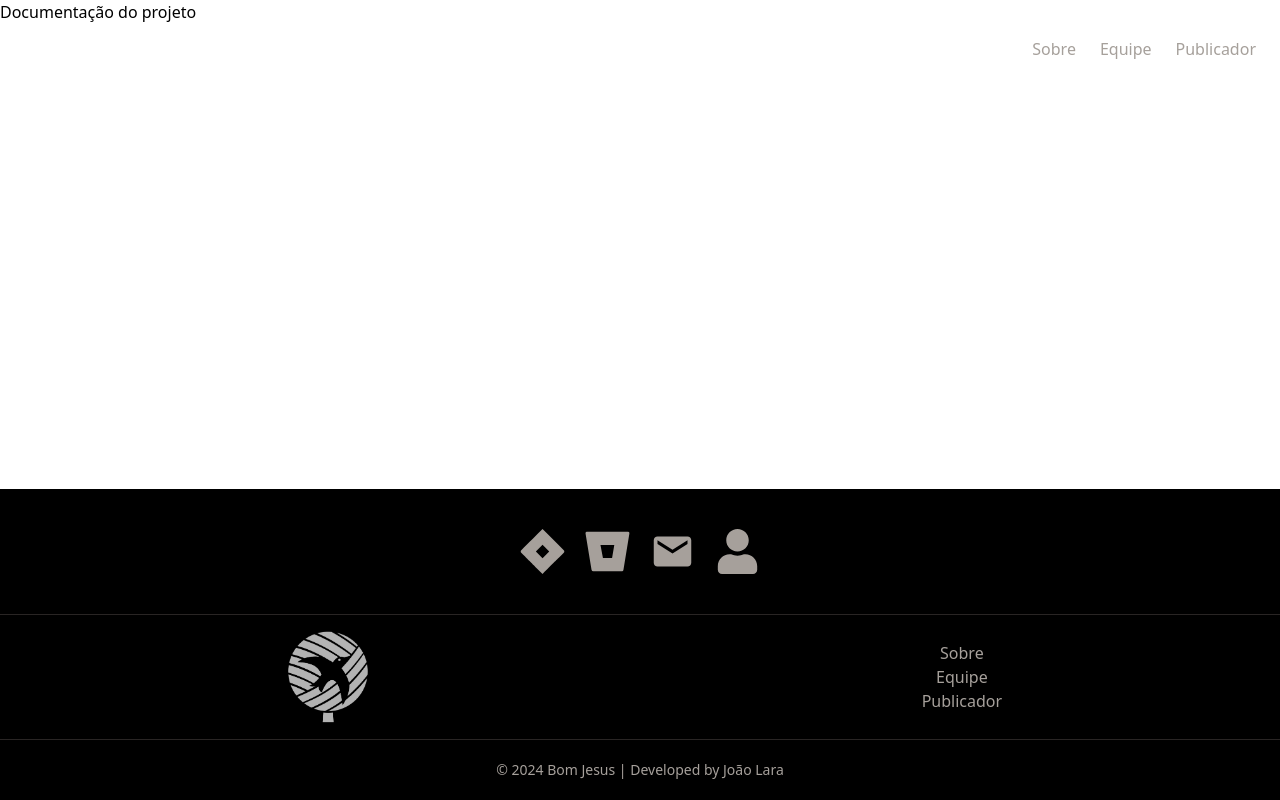
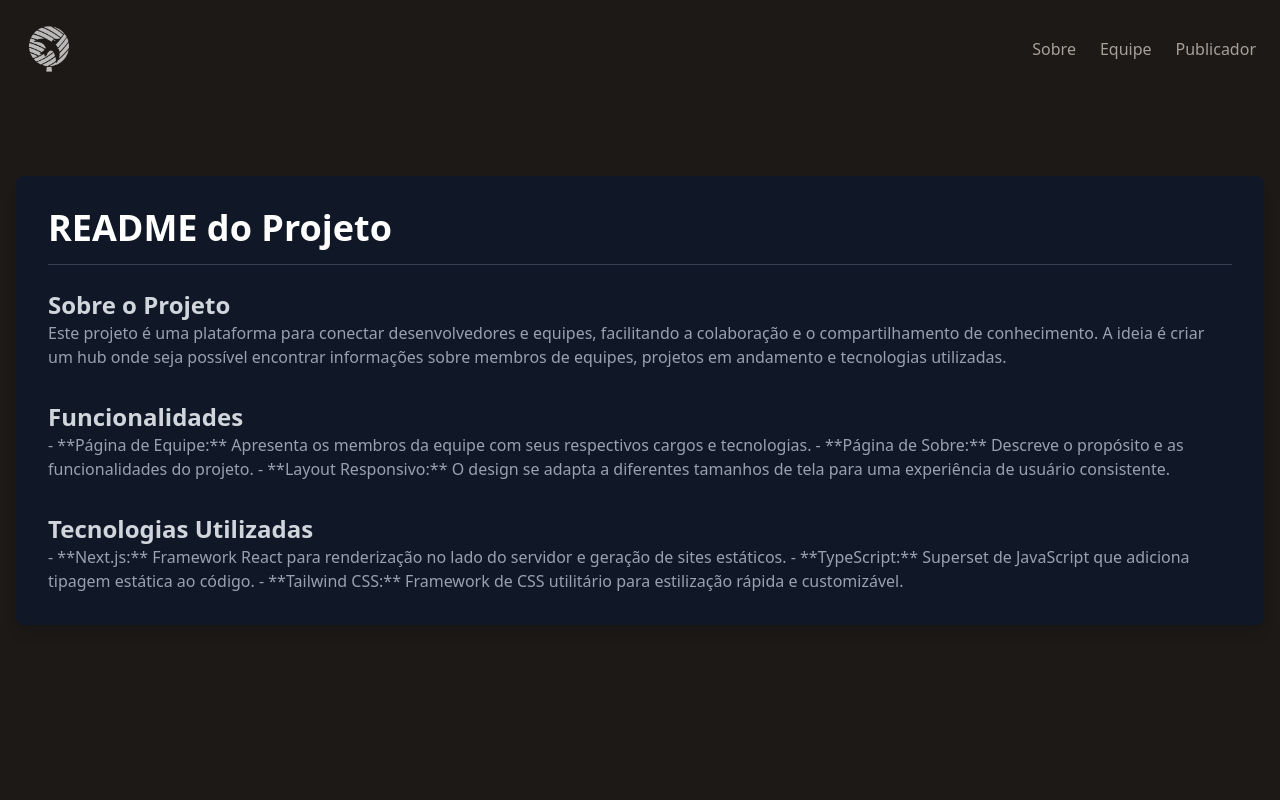
Before and after one commit to joaovlara/team-dev-hub, a Next.js app: page /about in a window 1280 px wide. Shown: the top 800 px of the page. Built offline with nearby package versions, Linux system fonts and the light colour scheme.

Commit message:
create about page

```diff
--- a/src/app/about/page.tsx
+++ b/src/app/about/page.tsx
@@ -1,8 +1,32 @@
+
+import { aboutData } from "@/data/about";
 
 export default function AboutPage() {
   return (
-    <div>
-     Documentação do projeto
-    </div>
+    <section className=" h-screen mx-auto px-4 py-8 text-white bg-stone-900 justify-center items-center flex">
+      <div className="bg-gray-900 container shadow-lg rounded-lg p-6 md:p-8">
+        <h1 className="text-4xl font-bold mb-6 text-white border-b border-gray-700 pb-4">
+          README do Projeto
+        </h1>
+        <div className="space-y-8">
+          {aboutData.map((section, index) => (
+            <div key={index} className="prose prose-lg max-w-none">
+              <h2 className="text-2xl font-semibold text-gray-300">
+                {section.title}
+              </h2>
+              <div
+                className="text-gray-400"
+                dangerouslySetInnerHTML={{
+                  __html: section.content.replace(
+                    /`([^`]+)`/g,
+                    '<code class="bg-gray-700 rounded-md px-2 py-1 text-sm font-mono">$1</code>'
+                  ),
+                }}
+              />
+            </div>
+          ))}
+        </div>
+      </div>
+    </section>
   );
 }
--- /dev/null
+++ b/src/data/about.ts
@@ -0,0 +1,25 @@
+export const aboutData = [
+  {
+    title: "Sobre o Projeto",
+    content: `
+      Este projeto é uma plataforma para conectar desenvolvedores e equipes, facilitando a colaboração e o compartilhamento de conhecimento.
+      A ideia é criar um hub onde seja possível encontrar informações sobre membros de equipes, projetos em andamento e tecnologias utilizadas.
+    `,
+  },
+  {
+    title: "Funcionalidades",
+    content: `
+      - **Página de Equipe:** Apresenta os membros da equipe com seus respectivos cargos e tecnologias.
+      - **Página de Sobre:** Descreve o propósito e as funcionalidades do projeto.
+      - **Layout Responsivo:** O design se adapta a diferentes tamanhos de tela para uma experiência de usuário consistente.
+    `,
+  },
+  {
+    title: "Tecnologias Utilizadas",
+    content: `
+      - **Next.js:** Framework React para renderização no lado do servidor e geração de sites estáticos.
+      - **TypeScript:** Superset de JavaScript que adiciona tipagem estática ao código.
+      - **Tailwind CSS:** Framework de CSS utilitário para estilização rápida e customizável.
+    `,
+  },
+];
```
